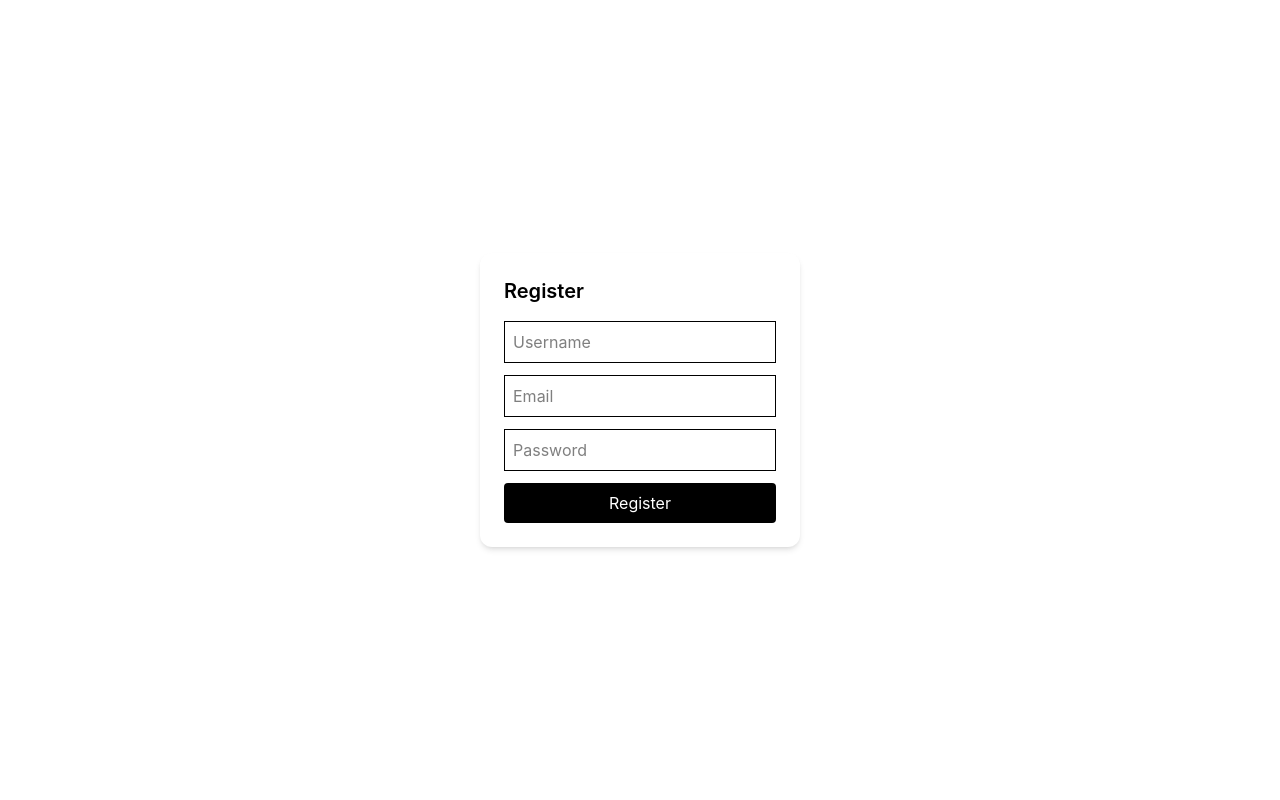
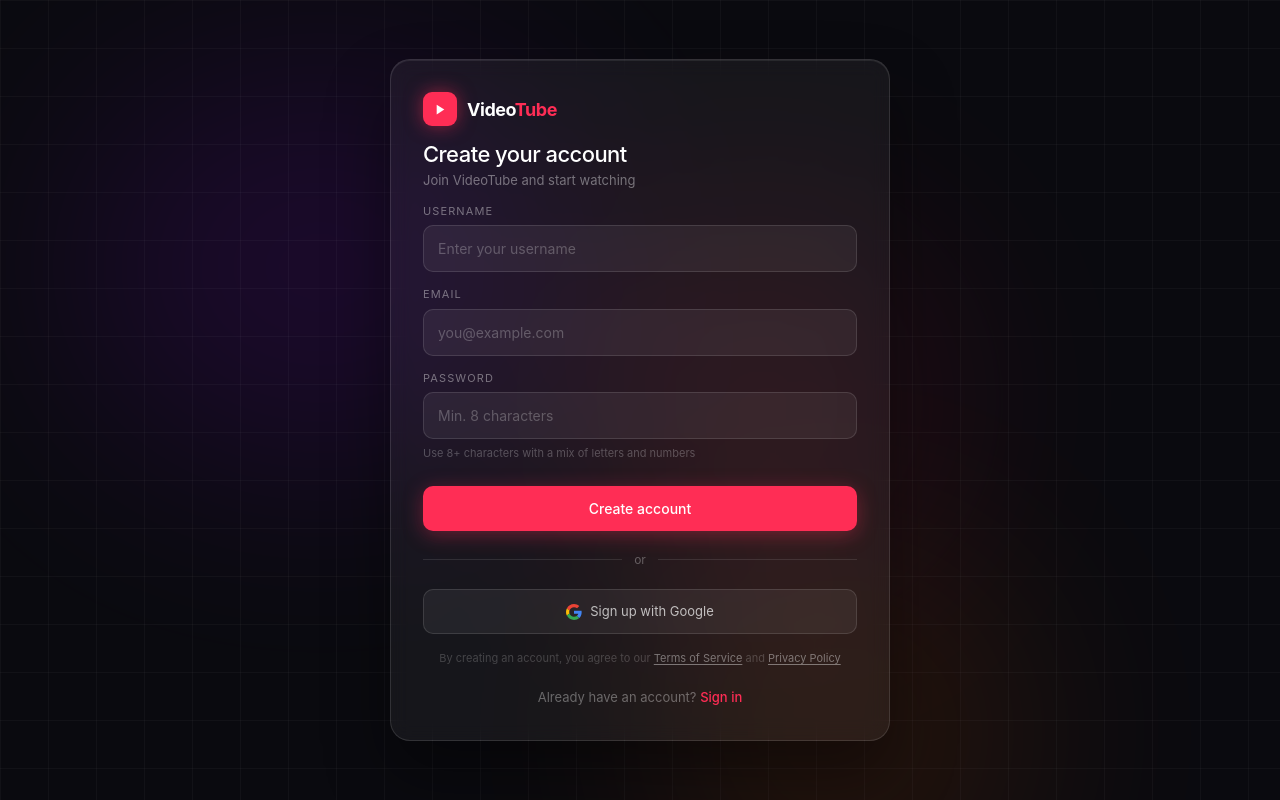
Before and after one commit to Omprapandeep/videostream, a React app in the folder frontend/: page /register in a window 1280 px wide. Built offline with nearby package versions, Linux system fonts and the light colour scheme; the HTML template or start-up script is replaced by a standard one.

Commit message:
signup page ui

```diff
--- a/frontend/src/pages/Login.jsx
+++ b/frontend/src/pages/Login.jsx
@@ -58,7 +58,7 @@
 
       <form
         onSubmit={handleSubmit}
-        className="relative z-10 w-100 rounded-[20px] p-10 flex flex-col "
+        className="relative z-10 w-125 rounded-[20px] p-10 flex flex-col "
         style={{
           background:"rgba(255,255,255,0.05)",
           backdropFilter:"blur(24px)",
--- a/frontend/src/pages/Register.jsx
+++ b/frontend/src/pages/Register.jsx
@@ -1,10 +1,14 @@
 import React, { useState } from "react";
 import api from "../services/api";
-import { useNavigate } from "react-router-dom";
+import { useNavigate, Link } from "react-router-dom";
 
 const Register = () => {
 
   const navigate = useNavigate();
+
+  const [error, seterror] = useState("");
+  const [success, setsuccess] = useState("");
+  const [loading, setloading] = useState(false);
 
   const [form, setForm] = useState({
     username: "",
@@ -21,58 +25,237 @@
 
   const handleSubmit = async (e) => {
     e.preventDefault();
-
+    seterror("");
+    setsuccess("");
+    setloading(true);
     try {
 
       await api.post("/users/register", form);
 
-      alert("User registered!");
+      setsuccess("Account created successfully! Redirecting to login...");
+
+      setTimeout(() => {
         navigate("/login");
+      }, 2000);
 
     } catch (err) {
-       alert(err.response?.data?.message || "Registration failed");
+      seterror(err.response?.data?.message || "Registration failed");
+    } finally {
+      setloading(false);
     }
   };
 
   return (
-    <div className="flex justify-center items-center h-screen">
+
+    <div className="min-h-screen w-full flex justify-center items-center bg-[#0a0a0f] relative overflow-hidden px-4 ">
+
+      {/* background glows */}
+
+      <div className="absolute inset-0 pointer-events-none" >
+        <div className=" absolute top-1/3 left-1/4 -translate-x-1/2 -translate-y-1/2 w-125 h-100 bg-purple-600 opacity-[0.12] rounded-full blur-[110px] " />
+        <div className="absolute bottom-1/4 right-1/4 w-100 h-100 bg-[#ff2d55] opacity-[0.10] rounded-full blur-[100px] " />
+        <div className="absolute top-2/3  left-1/2 w-100 h-100 bg-orange-500 opacity-[0.10] rounded-full blur-[100px] " />
+      </div>
+
+      {/* grid texture */}
+
+      <div className="absolute inset-0 pointer-events-none" style={{ backgroundImage: `linear-gradient(rgba(255,255,255,0.03) 1px ,transparent 1px),linear-gradient(90deg, rgba(255,255,255,0.03) 1px, transparent 1px)`, backgroundSize: "48px 48px" }}>
+
+      </div>
+
+      {/* card */}
 
       <form
         onSubmit={handleSubmit}
-        className="bg-white p-6 rounded-xl shadow-md w-80"
+        className="relative z-10 w-full max-w-125 rounded-[20px] p-6 sm:p-8 flex flex-col "
+        style={{
+          background: "rgba(255,255,255,0.05)",
+          backdropFilter: "blur(10px)",
+          border: "0.5px solid rgba(255,255,255,0.12)",
+          boxShadow: "0 32px 64px rgba(0,0,0,0.4), inset 0 1px 0 rgba(255,255,255,0.08)",
+        }}
       >
 
-        <h2 className="text-xl font-semibold mb-4">
-          Register
+        {/* logo */}
+        <div className="flex items-center gap-2.5 mb-3">
+          <div
+            className="w-8.5 h-8.5 rounded-[9px] bg-[#ff2d55] flex items-center justify-center shrink-0"
+            style={{ boxShadow: "0 0 18px rgba(255,45,85,0.5)" }}
+          >
+            <svg viewBox="0 0 24 24" width={13} height={13} fill="white">
+              <polygon points="5,3 19,12 5,21" />
+            </svg>
+          </div>
+          <span className="text-white text-[18px] font-bold tracking-tight">
+            Video<span className="text-[#ff2d55]">Tube</span>
+          </span>
+        </div>
+
+        {/* Heading */}
+        <h2 className="text-white text-[22px] font-medium tracking-tight ">
+          Create your account
         </h2>
+        <p className="text-white/40 text-[13px] mb-3">
+          Join VideoTube and start watching
+        </p>
 
+        {/* Error */}
+        {error && (
+          <div
+            className="mb-5 px-4 py-2.5 rounded-lg text-[13px] text-[#ff6b84]"
+            style={{
+              background: "rgba(255,45,85,0.12)",
+              border: "0.5px solid rgba(255,45,85,0.3)",
+            }}
+          >
+            {error}
+          </div>
+        )}
+
+
+        {/* Success */}
+        {success && (
+          <div
+            className="mb-5 px-4 py-2.5 rounded-lg text-[13px] text-emerald-400"
+            style={{
+              background: "rgba(52,211,153,0.10)",
+              border: "0.5px solid rgba(52,211,153,0.3)",
+            }}
+          >
+            {success}
+          </div>
+        )}
+
+
+
+        {/* Username */}
+        <div className="mb-3.5">
+          <label className="block text-[11px] uppercase tracking-widest text-white/40 mb-1.5">
+            Username
+          </label>
           <input
             name="username"
-          placeholder="Username"
-          className="w-full border p-2 mb-3"
+            type="text"
+            placeholder="Enter your username"
             onChange={handleChange}
+            required
+            className="w-full px-3.5 py-3 rounded-[10px] text-[14px] text-white placeholder-white/25 outline-none transition-all duration-200"
+            style={{
+              background: "rgba(255,255,255,0.06)",
+              border: "0.5px solid rgba(255,255,255,0.12)",
+            }}
+            onFocus={e => (e.target.style.border = "0.5px solid rgba(255,45,85,0.5)")}
+            onBlur={e => (e.target.style.border = "0.5px solid rgba(255,255,255,0.12)")}
           />
+        </div>
 
+        {/* email */}
+        <div className="mb-3.5">
+          <label className="block text-[11px] uppercase tracking-widest text-white/40 mb-1.5">
+            Email
+          </label>
           <input
             name="email"
-          placeholder="Email"
-          className="w-full border p-2 mb-3"
+            type="email"
+            placeholder="you@example.com"
             onChange={handleChange}
+            required
+            className="w-full px-3.5 py-3 rounded-[10px] text-[14px] text-white placeholder-white/25 outline-none transition-all duration-200"
+            style={{
+              background: "rgba(255,255,255,0.06)",
+              border: "0.5px solid rgba(255,255,255,0.12)",
+            }}
+            onFocus={e => (e.target.style.border = "0.5px solid rgba(255,45,85,0.5)")}
+            onBlur={e => (e.target.style.border = "0.5px solid rgba(255,255,255,0.12)")}
           />
+        </div>
 
+        {/* Password */}
+        <div className="mb-6">
+          <label className="block text-[11px] uppercase tracking-widest text-white/40 mb-1.5">
+            Password
+          </label>
           <input
             name="password"
             type="password"
-          placeholder="Password"
-          className="w-full border p-2 mb-3"
+            placeholder="Min. 8 characters"
             onChange={handleChange}
+            required
+            minLength={8}
+            className="w-full px-3.5 py-3 rounded-[10px] text-[14px] text-white placeholder-white/25 outline-none transition-all duration-200"
+            style={{
+              background: "rgba(255,255,255,0.06)",
+              border: "0.5px solid rgba(255,255,255,0.12)",
+            }}
+            onFocus={e => (e.target.style.border = "0.5px solid rgba(255,45,85,0.5)")}
+            onBlur={e => (e.target.style.border = "0.5px solid rgba(255,255,255,0.12)")}
           />
+          {/* Password hint */}
+          <p className="text-[11px] text-white/25 mt-1.5">
+            Use 8+ characters with a mix of letters and numbers
+          </p>
+        </div>
 
-        <button className="w-full bg-black text-white p-2 rounded">
-          Register
+
+
+        {/* Submit */}
+        <button
+          type="submit"
+          disabled={loading}
+          className="w-full py-3 rounded-[10px] text-[14px] font-medium text-white bg-[#ff2d55] hover:bg-[#e0253d] active:scale-[0.98] transition-all duration-150 disabled:opacity-60 disabled:cursor-not-allowed"
+          style={{ boxShadow: "0 4px 20px rgba(255,45,85,0.35)" }}
+        >
+          {loading ? "Creating account..." : "Create account"}
         </button>
 
+        {/* Divider */}
+        <div className="flex items-center gap-3 my-5">
+          <hr style={{ flex: 1, border: "none", borderTop: "0.5px solid rgba(255,255,255,0.1)" }} />
+          <span className="text-[12px] text-white/30">or</span>
+          <hr style={{ flex: 1, border: "none", borderTop: "0.5px solid rgba(255,255,255,0.1)" }} />
+        </div>
+
+        {/* Google */}
+        <button
+          type="button"
+          className="w-full py-3 rounded-[10px] text-[13px] text-white/70 flex items-center justify-center gap-2 hover:bg-white/10 transition-all duration-150"
+          style={{
+            background: "rgba(255,255,255,0.06)",
+            border: "0.5px solid rgba(255,255,255,0.12)",
+          }}
+        >
+          <svg viewBox="0 0 48 48" width={16} height={16}>
+            <path fill="#EA4335" d="M24 9.5c3.54 0 6.71 1.22 9.21 3.6l6.85-6.85C35.9 2.38 30.47 0 24 0 14.62 0 6.51 5.38 2.56 13.22l7.98 6.19C12.43 13.72 17.74 9.5 24 9.5z"/>
+            <path fill="#4285F4" d="M46.98 24.55c0-1.57-.15-3.09-.38-4.55H24v9.02h12.94c-.58 2.96-2.26 5.48-4.78 7.18l7.73 6c4.51-4.18 7.09-10.36 7.09-17.65z"/>
+            <path fill="#FBBC05" d="M10.53 28.59c-.48-1.45-.76-2.99-.76-4.59s.27-3.14.76-4.59l-7.98-6.19C.92 16.46 0 20.12 0 24c0 3.88.92 7.54 2.56 10.78l7.97-6.19z"/>
+            <path fill="#34A853" d="M24 48c6.48 0 11.93-2.13 15.89-5.81l-7.73-6c-2.18 1.48-4.97 2.31-8.16 2.31-6.26 0-11.57-4.22-13.47-9.91l-7.98 6.19C6.51 42.62 14.62 48 24 48z"/>
+          </svg>
+          Sign up with Google
+        </button>
+
+        {/* Terms */}
+        <p className="mt-4 text-center text-[11px] text-white/20 leading-relaxed">
+          By creating an account, you agree to our{" "}
+          <Link to="/terms" className="text-white/40 hover:text-white/60 underline underline-offset-2">
+            Terms of Service
+          </Link>{" "}
+          and{" "}
+          <Link to="/privacy" className="text-white/40 hover:text-white/60 underline underline-offset-2">
+            Privacy Policy
+          </Link>
+        </p>
+
+        {/* Login link */}
+        <p className="mt-5 text-center text-[13px] text-white/35">
+          Already have an account?{" "}
+          <Link to="/login" className="text-[#ff2d55] font-medium hover:underline">
+            Sign in
+          </Link>
+        </p>
+
       </form>
+
+
 
     </div>
   );
```
Lines whose indentation alone changed are shown as unchanged.
